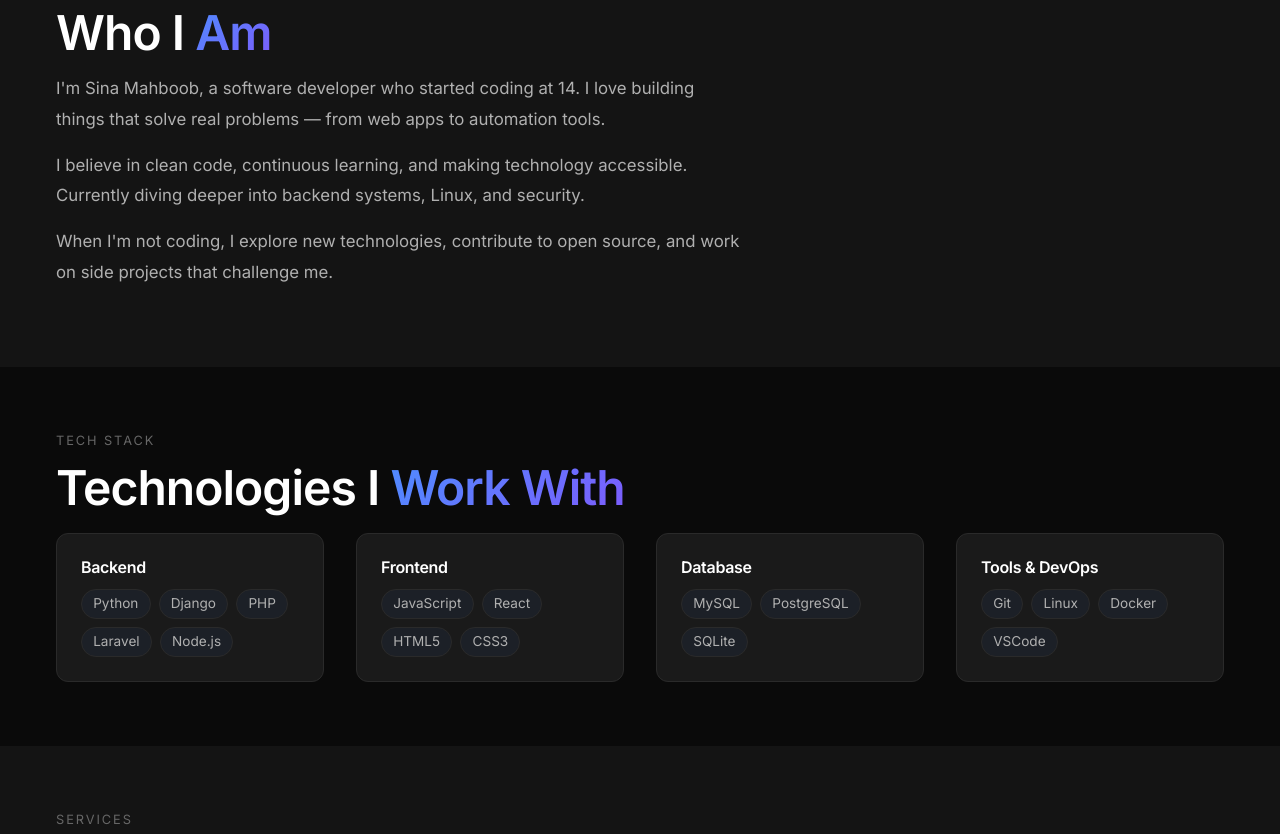
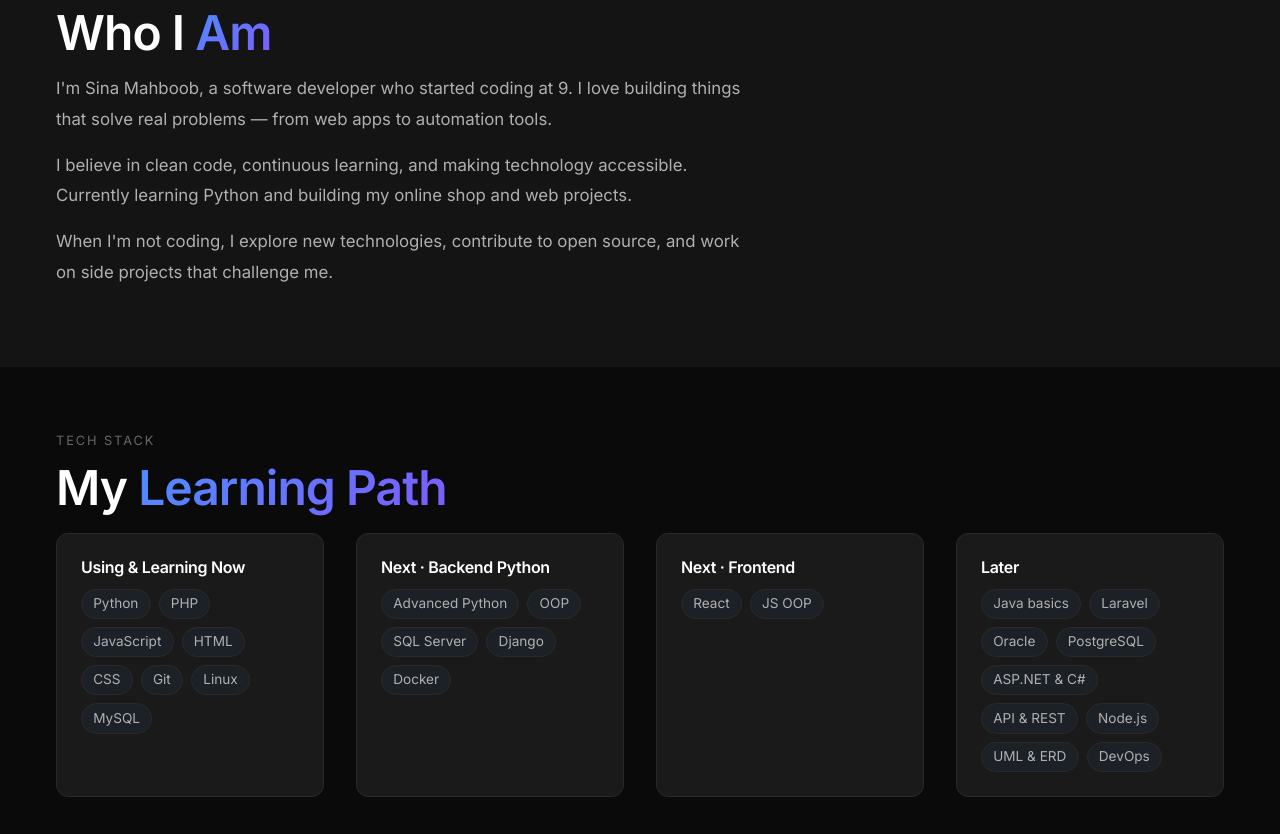
Before and after one commit to sinamahboub/sinamahboub.github.io, a plain HTML site: page index.html in a window 1280 px wide. Shown: the part 1540-2374 px from the top of the page. Drawn offline with Linux system fonts and the light colour scheme.

Commit message:
Apply panel proposal #3: correct personal site content (hero, Skills learning path, About, menu)

```diff
--- a/index.html
+++ b/index.html
@@ -54,7 +54,7 @@
               <li><a href="#hero" class="active">Home</a></li>
               <li><a href="#projects">Projects</a></li>
               <li><a href="#about">About</a></li>
-              <li><a href="#services">Services</a></li>
+              <li><a href="#skills">Skills</a></li>
               <li><a href="#contact">Contact</a></li>
             </ul>
             <a
@@ -109,7 +109,7 @@
           <span class="prompt">$</span> whoami<br>
           <span class="output">Sina Mahboob</span><br>
           <span class="prompt">$</span> skills<br>
-          <span class="output">Python · Django · React · Node.js</span><br>
+          <span class="output">Python · PHP · JavaScript</span><br>
           <span class="prompt">$</span> status<br>
           <span class="output">Building things that matter.</span><br>
           <span class="prompt blink">▌</span>
@@ -196,12 +196,12 @@
     <h2 class="section-title">Who I <span class="text-gradient">Am</span></h2>
     <div class="about-content">
       <p>
-        I'm Sina Mahboob, a software developer who started coding at 14.
+        I'm Sina Mahboob, a software developer who started coding at 9.
         I love building things that solve real problems — from web apps to automation tools.
       </p>
       <p>
         I believe in clean code, continuous learning, and making technology accessible.
-        Currently diving deeper into backend systems, Linux, and security.
+        Currently learning Python and building my online shop and web projects.
       </p>
       <p>
         When I'm not coding, I explore new technologies, contribute to open source,
@@ -215,42 +215,50 @@
 <section id="skills" class="skills section">
   <div class="container">
     <span class="section-label">Tech Stack</span>
-    <h2 class="section-title">Technologies I <span class="text-gradient">Work With</span></h2>
+    <h2 class="section-title">My <span class="text-gradient">Learning Path</span></h2>
     <div class="skills-grid">
       <div class="skill-category">
-        <h3>Backend</h3>
+        <h3>Using &amp; Learning Now</h3>
         <ul>
           <li>Python</li>
-          <li>Django</li>
           <li>PHP</li>
-          <li>Laravel</li>
-          <li>Node.js</li>
+          <li>JavaScript</li>
+          <li>HTML</li>
+          <li>CSS</li>
+          <li>Git</li>
+          <li>Linux</li>
+          <li>MySQL</li>
         </ul>
       </div>
       <div class="skill-category">
-        <h3>Frontend</h3>
+        <h3>Next · Backend Python</h3>
         <ul>
-          <li>JavaScript</li>
-          <li>React</li>
-          <li>HTML5</li>
-          <li>CSS3</li>
+          <li>Advanced Python</li>
+          <li>OOP</li>
+          <li>SQL Server</li>
+          <li>Django</li>
+          <li>Docker</li>
         </ul>
       </div>
       <div class="skill-category">
-        <h3>Database</h3>
+        <h3>Next · Frontend</h3>
         <ul>
-          <li>MySQL</li>
-          <li>PostgreSQL</li>
-          <li>SQLite</li>
+          <li>React</li>
+          <li>JS OOP</li>
         </ul>
       </div>
       <div class="skill-category">
-        <h3>Tools &amp; DevOps</h3>
+        <h3>Later</h3>
         <ul>
-          <li>Git</li>
-          <li>Linux</li>
-          <li>Docker</li>
-          <li>VSCode</li>
+          <li>Java basics</li>
+          <li>Laravel</li>
+          <li>Oracle</li>
+          <li>PostgreSQL</li>
+          <li>ASP.NET &amp; C#</li>
+          <li>API &amp; REST</li>
+          <li>Node.js</li>
+          <li>UML &amp; ERD</li>
+          <li>DevOps</li>
         </ul>
       </div>
     </div>
@@ -293,7 +301,7 @@
     <span class="section-label">Open Source</span>
     <h2 class="section-title">GitHub <span class="text-gradient">Activity</span></h2>
     <p class="section-desc">
-      I regularly contribute to open source and share my projects.
+      I share my projects and what I'm learning on GitHub.
     </p>
     <div class="github-card">
       <div class="github-profile">
```
